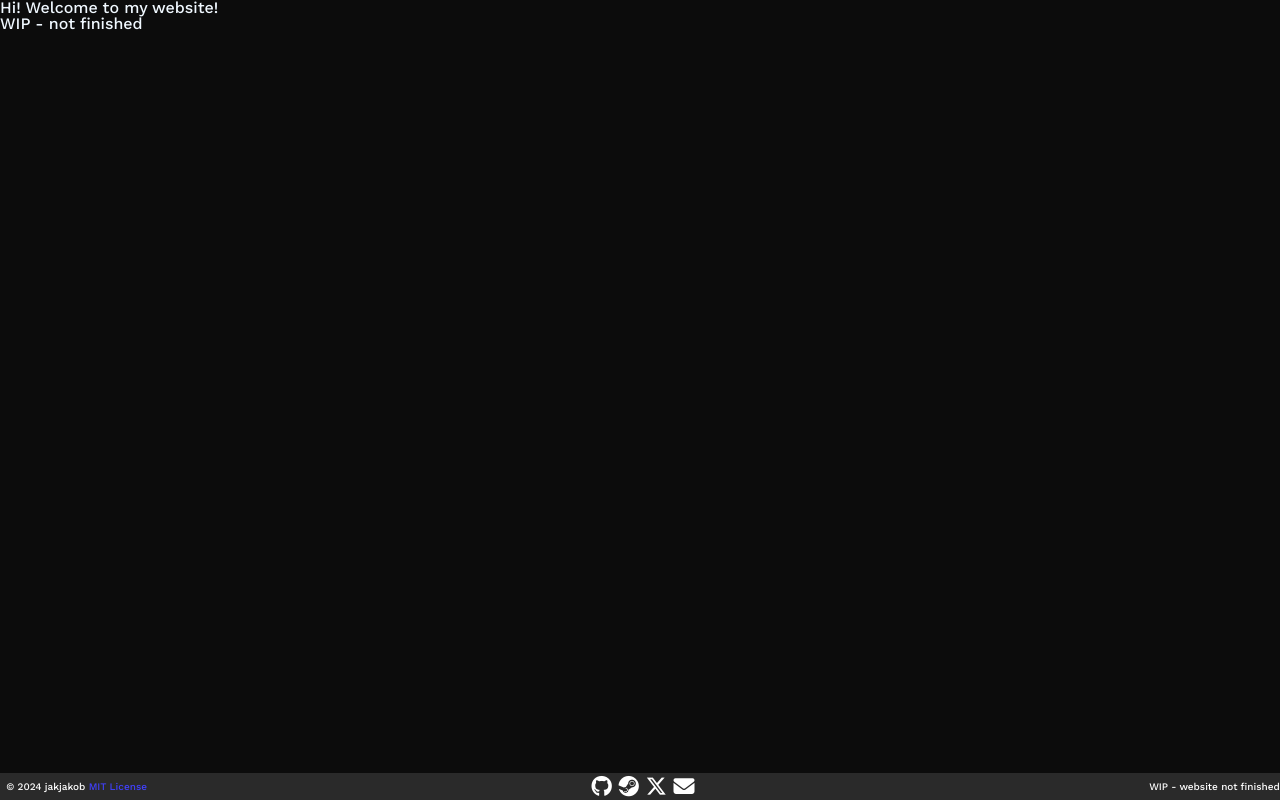
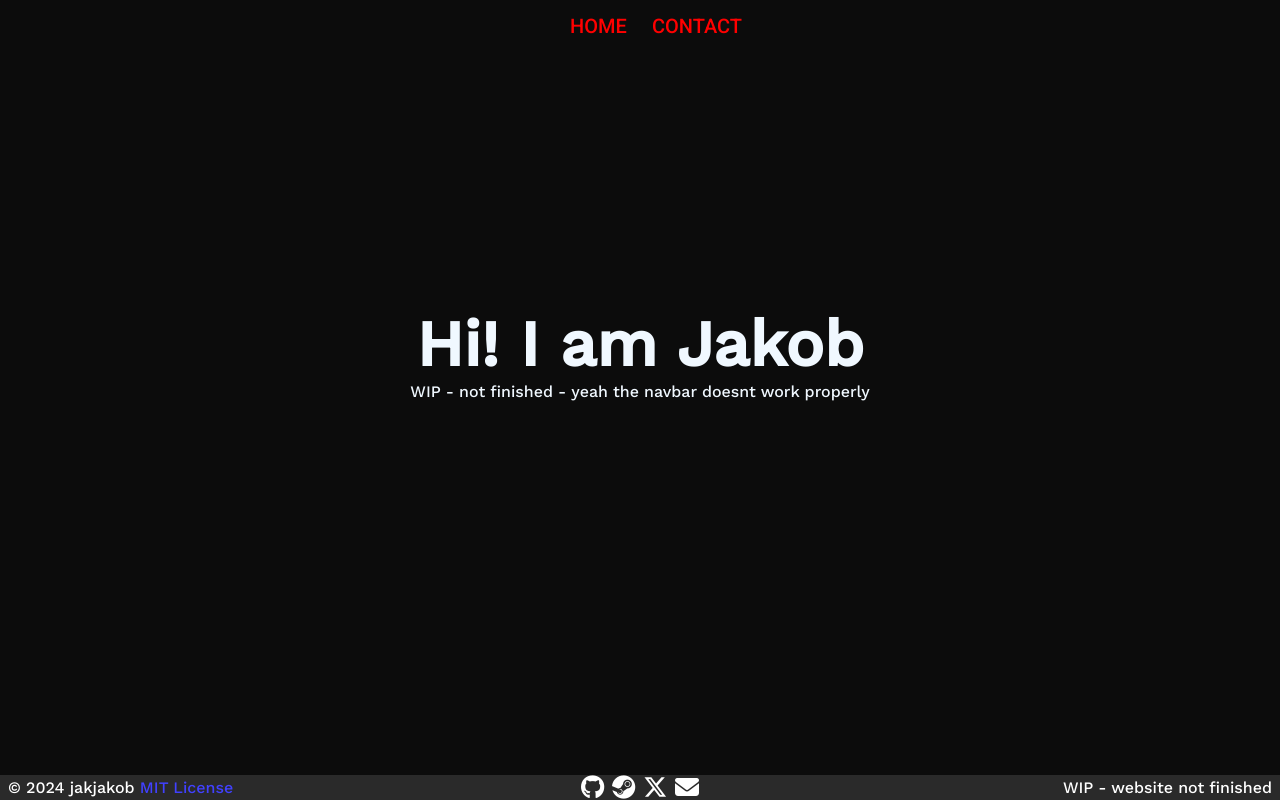
Before and after one commit to jakjakob/jakjakobdoteu, a PHP site: page / in a window 1280 px wide. Run offline with PHP 8.4, Linux system fonts and the light colour scheme; some libraries are stand-ins or nearby versions.

Commit message:
navbar, fixe footer ,added animaion, color changes

```diff
--- a/public_www/index.html
+++ b/public_www/index.html
@@ -6,13 +6,34 @@
     <link rel="stylesheet" href="main.css">
     <script src="https://kit.fontawesome.com/01d13eb77e.js" crossorigin="anonymous"></script>
 <style>
-
+    .container{
+        display: grid;
+        place-items:center;
+        height:75vh;
+    }
+    .homepage{
+        text-align: center;
+        margin:0 auto;
+    }
+    .homepage> h1{
+        font-size:4rem;
+    }
 </style>
 </head>
 <body>
+    <div class="navbar">
+        <ul class="bar">
+            <li><a href="/">HOME</li>
+            <li><a href="/contact">CONTACT</a></li>
+        </ul>
+    </div>
 
-    <h1>Hi! Welcome to my website!</h1>
-    <p>WIP - not finished</p>
+    <div class="container">
+        <div class="homepage">
+            <h1>Hi! I am Jakob</h1>
+            <p>WIP - not finished - yeah the navbar doesnt work properly</p>
+        </div>
+    </div>
 
     <footer>
         <div class="foot_txt foot_txt_left">
--- a/public_www/main.css
+++ b/public_www/main.css
@@ -1,4 +1,4 @@
-@import url('https://fonts.googleapis.com/css2?family=Work+Sans:wght@500&display=swap');
+@import url('https://fonts.googleapis.com/css2?family=Roboto:wght@500&family=Work+Sans:wght@500&display=swap');
 /* http://meyerweb.com/eric/tools/css/reset/
    v2.0 | 20110126
    License: none (public domain)
@@ -51,22 +51,64 @@ table {
 /*general stuff*/
 body {
     background-color: #0C0C0C;
+    font-family: "Work Sans", Arial, Helvetica, sans-serif;
+    margin: 0.5rem;
+}
+.container{
     color: aliceblue;
-    font-family: "Work Sans", Arial, Helvetica, sans-serif;
+}
+h1 {
+    display:block;
+    font-size: 2rem;
+    margin-top: 0.5rem;
+    margin-bottom: 0.5rem;
+    margin-left: 0;
+    margin-right: 0;
+    font-weight: bold;
 }
 /*links*/
 a{
     text-decoration: none;
+    color: #4141ff;
+    transition: 0.3s;
 }
 a:hover{
-    text-decoration: underline;
+    color: #3a3ae6;
 }
-a:link, a:active, a:visited{
-    color: #4141FF;
+/*navbar*/
+.navbar{
+    display:flex;
+    width:100%;
+    background-color: none;
+    left:0;
+    top:0px;
+    align-items:center;
+    justify-content: center;
+    list-style-type: none;
+    margin: 1rem;
+    padding: 0;
+    border:0;
+    box-sizing: border-box;
+}
+.navbar > .bar{
+    width: auto;
+}
+.navbar > .bar > li{
+    display:inline;
+}
+.navbar > .bar > li > a{
+    font-family: "Roboto", Arial, Helvetica, sans-serif;
+    font-size: 1.25rem;
+    color: red;
+    margin-left: 5px;
+    margin-right: 5px;
+}
+.navbar > .bar > li > a:hover{
+    color: #b30000;
 }
 /*footer*/
 footer{
-    padding: 3px;
+    padding: 0px;
     background-color: #2a2a2a;
     color: white;
     position:fixed;
@@ -78,20 +120,24 @@ footer{
 }
 footer > .social_icons{
     text-align: center;
-    font-size:21px;
+    font-size:1.5rem;
     width:33%;
+    margin:auto;
 }
 footer > .social_icons > a{
     text-decoration: none;
     color:white;
+    transition: 0.3s;
 }
 footer > .social_icons > a:hover{
-    color:#4141FF;
+    color:#3a3ae6;
 }
 footer > .foot_txt{
     width:33%;
-    font-size:10px;
+    font-size:1rem;
     margin:auto;
+    margin-left: 0.5rem;
+    margin-right: 0.5rem;
 }
 footer > .foot_txt_left{
     text-align:left;
```
